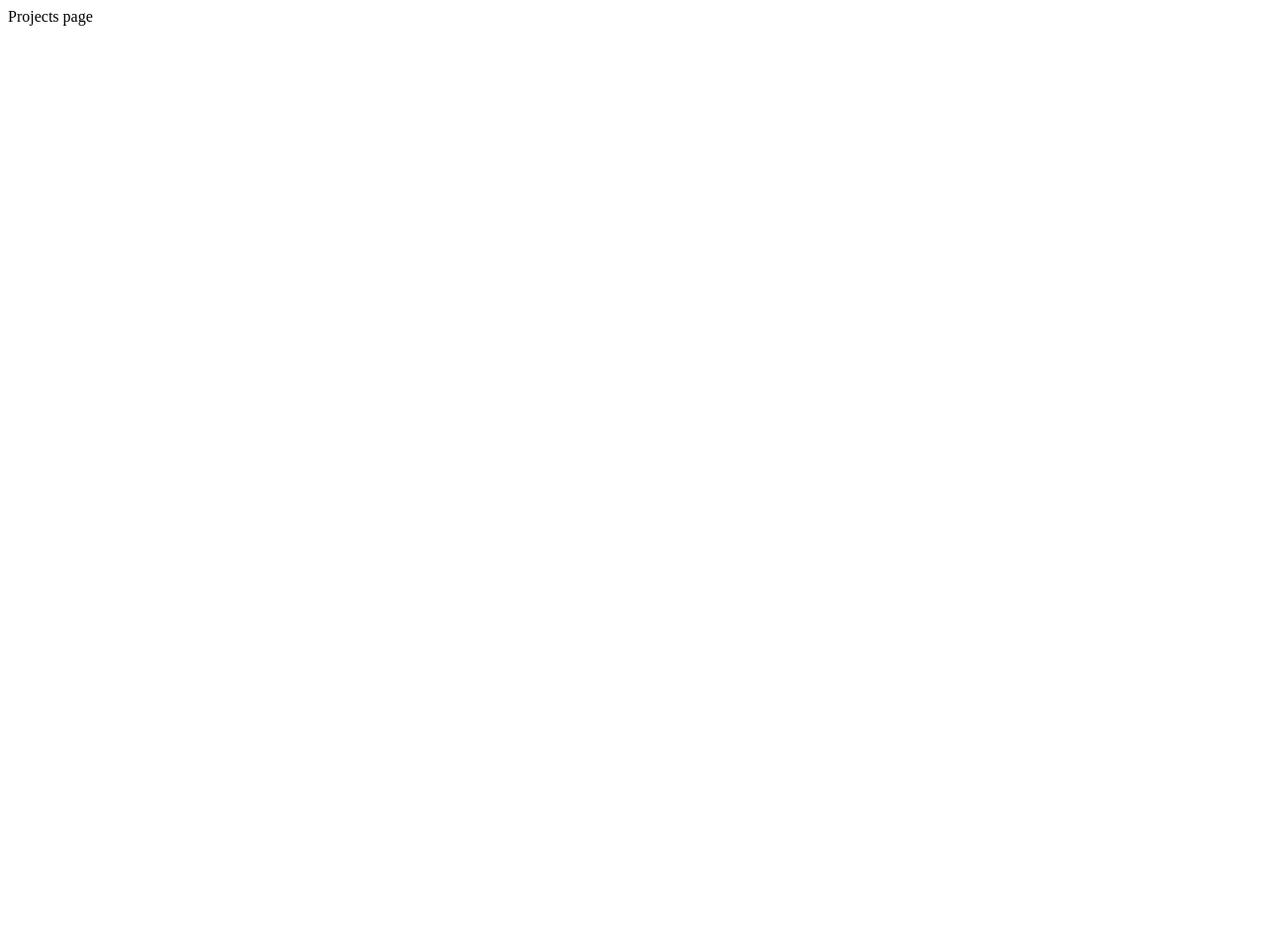
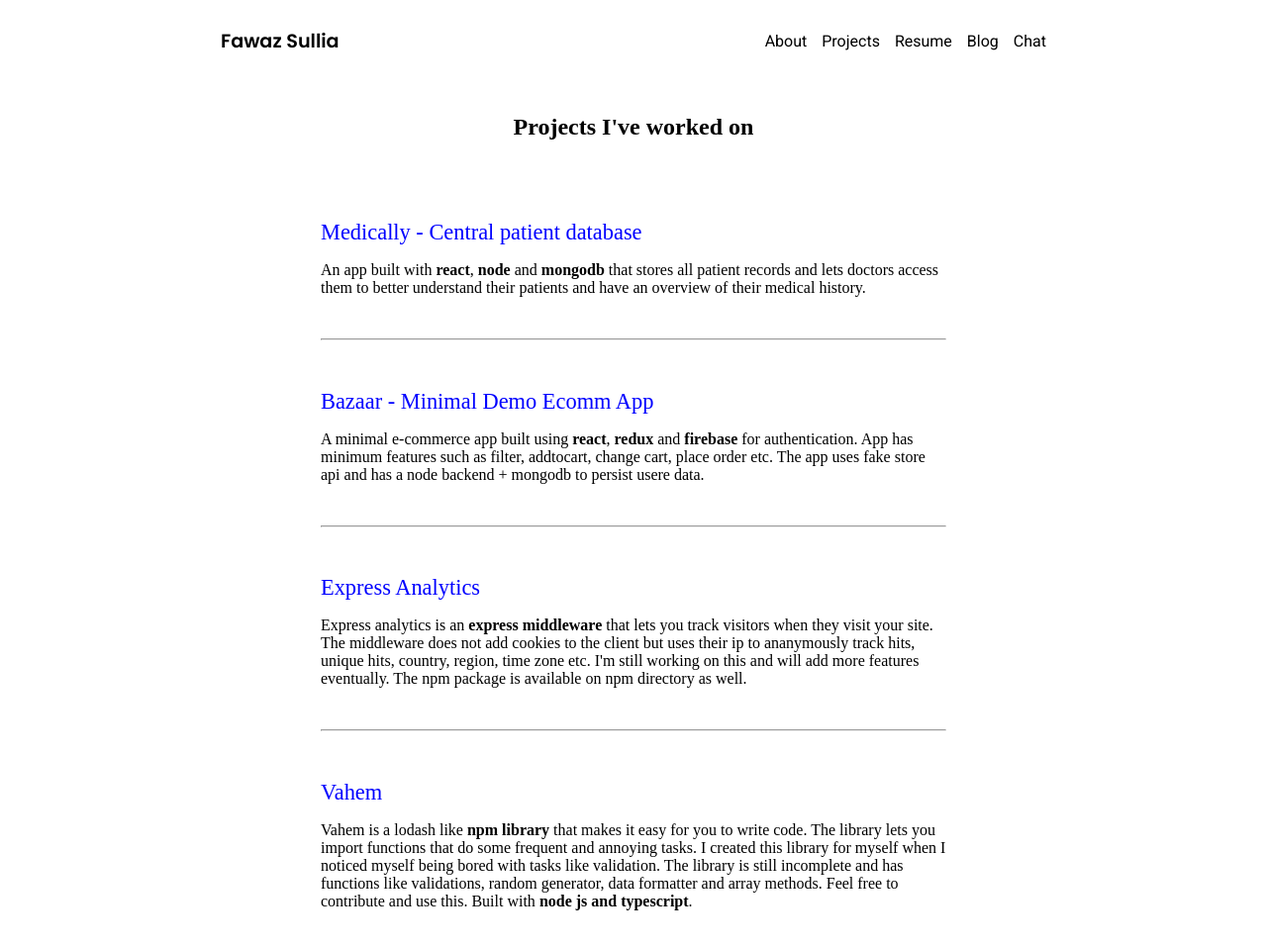
Before and after one commit to fawazsullia/main-site, a website: page views/projects.html in a window 1280 px wide. Shown: the whole page at 99% size. Before the commit the page ends 800 px from the top, so only its background shows below. Drawn offline with Linux system fonts and the light colour scheme; files that its build step writes are made by us from their sources.

Commit message:
more pages

```diff
--- /dev/null
+++ b/public/styles/header.css
@@ -0,0 +1,17 @@
+#header{
+    display: flex;
+    justify-content: space-around;
+    align-items: center;
+    }
+
+    #logo{
+    font-weight: 600;
+    font-size: 1.2rem;
+    }
+
+    #nav{
+    display: flex;
+    justify-content: space-between;
+    gap: 15px;
+    list-style: none;
+    }
--- /dev/null
+++ b/public/styles/projects.css
@@ -0,0 +1,16 @@
+#heading{
+text-align: center;
+margin-top: 40px;
+}
+
+#container{
+margin: 80px auto 100px auto;
+width: 50%;
+}
+
+.project-heading{
+    color: blue;
+    font-size: 1.4rem;
+    font-weight: 500;
+    margin-bottom: 0;
+}
--- a/routes/staticRoutes.js
+++ b/routes/staticRoutes.js
@@ -4,10 +4,13 @@ const path = require("path")
 
 const pathToViews = path.resolve("./views")
 
+//path: /
 router.get("/", (req,res)=>{
     res.status(200).sendFile(pathToViews + "/index.html")
 })
 
+
+//path : /projects
 router.get("/projects", (req,res)=>{
     res.status(200).sendFile(pathToViews + "/projects.html")
 })
--- a/views/projects.html
+++ b/views/projects.html
@@ -1,12 +1,98 @@
 <!DOCTYPE html>
 <html lang="en">
-<head>
-    <meta charset="UTF-8">
-    <meta http-equiv="X-UA-Compatible" content="IE=edge">
-    <meta name="viewport" content="width=device-width, initial-scale=1.0">
-    <title>Document</title>
-</head>
-<body>
-    Projects page
-</body>
+  <head>
+    <meta charset="UTF-8" />
+    <meta http-equiv="X-UA-Compatible" content="IE=edge" />
+    <meta name="viewport" content="width=device-width, initial-scale=1.0" />
+    <link rel="stylesheet" href="/static/styles/global.css" />
+    <link rel="stylesheet" href="/static/styles/projects.css" />
+    <link rel="stylesheet" href="/static/styles/header.css" />
+
+    <title>Projects | Fawaz Sullia</title>
+  </head>
+  <body>
+    <header id="header">
+      <p id="logo" class="fn-pp">Fawaz Sullia</p>
+      <nav id="nav" class="fn-rb">
+        <li><a href="/">About</a></li>
+        <li><a href="/projects">Projects</a></li>
+        <li><a href="/resume-download">Resume</a></li>
+        <li><a href="/blog">Blog</a></li>
+        <li><a href="/chatroom">Chat</a></li>
+      </nav>
+    </header>
+
+    <h2 id="heading">Projects I've worked on</h2>
+    <section id="container">
+      <!-- medically -->
+      <a href="https://github.com/fawazsullia/medically" target="_blank">
+        <div id="medically">
+          <p class="project-heading">Medically - Central patient database</p>
+          <p>
+            An app built with <strong>react</strong>, <strong>node</strong> and
+            <strong>mongodb</strong> that stores all patient records and lets
+            doctors access them to better understand their patients and have an
+            overview of their medical history.
+          </p>
+        </div>
+      </a>
+      <!-- end -->
+
+      <br />
+      <hr />
+      <br />
+
+      <!-- bazaar -->
+      <a href="https://github.com/fawazsullia/bazaar" target="_blank">
+        <div id="bazaar">
+          <p class="project-heading">Bazaar - Minimal Demo Ecomm App</p>
+          <p>
+            A minimal e-commerce app built using <strong>react</strong>, <strong>redux</strong> and <strong>firebase</strong> for authentication.
+            App has minimum features such as filter, addtocart, change cart, place order etc.
+            The app uses fake store api and has a node backend + mongodb to persist usere data.
+          </p>
+        </div>
+      </a>
+      <!-- end -->
+
+      <br />
+      <hr />
+      <br />
+
+      <!-- Express analytics -->
+      <a href="https://github.com/fawazsullia/express-analytics" target="_blank">
+        <div id="express-analytics">
+          <p class="project-heading">Express Analytics</p>
+          <p>
+            Express analytics is an <strong>express middleware</strong> that lets you track visitors when they visit your
+            site. The middleware does not add cookies to the client but uses their ip to ananymously track hits, unique hits,
+            country, region, time zone etc. I'm still working on this and will add more features eventually.
+            The npm package is available on npm directory as well.
+          </p>
+        </div>
+      </a>
+      <!-- end -->
+
+      <br />
+      <hr />
+      <br />
+
+      <!-- Vahem -->
+      <a href="https://github.com/fawazsullia/vahem" target="_blank">
+        <div id="vahem">
+          <p class="project-heading">Vahem</p>
+          <p>
+Vahem is a lodash like <strong>npm library</strong> that makes it easy for you to write code. The library lets you import
+functions that do some frequent and annoying tasks. I created this library for myself when I noticed myself
+being bored with tasks like validation.
+The library is still incomplete and has functions like validations, random generator, data formatter and array methods.
+Feel free to contribute and use this.
+Built with <strong>node js and typescript</strong>.
+          </p>
+        </div>
+      </a>
+      <!-- end -->
+
+    </section>
+  </body>
 </html>
```
Also changed, not shown: public/styles/index.css (+0 -16 lines), views/index.html (+2 -0 lines).
